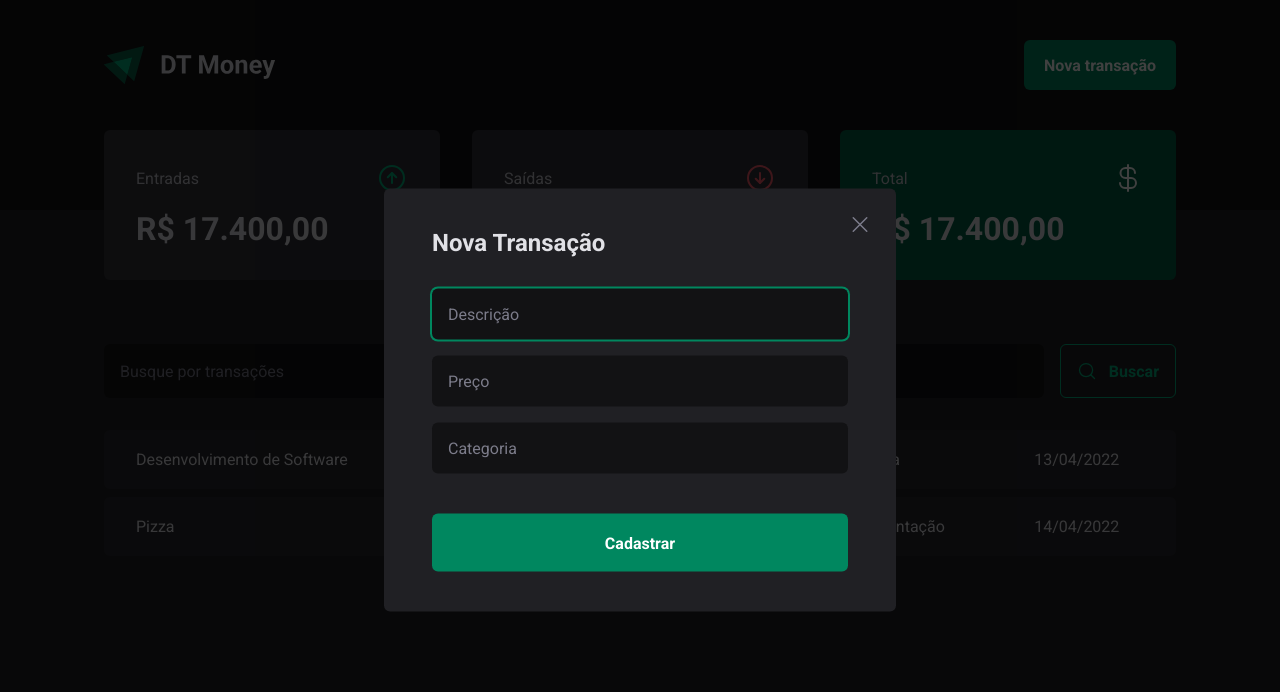
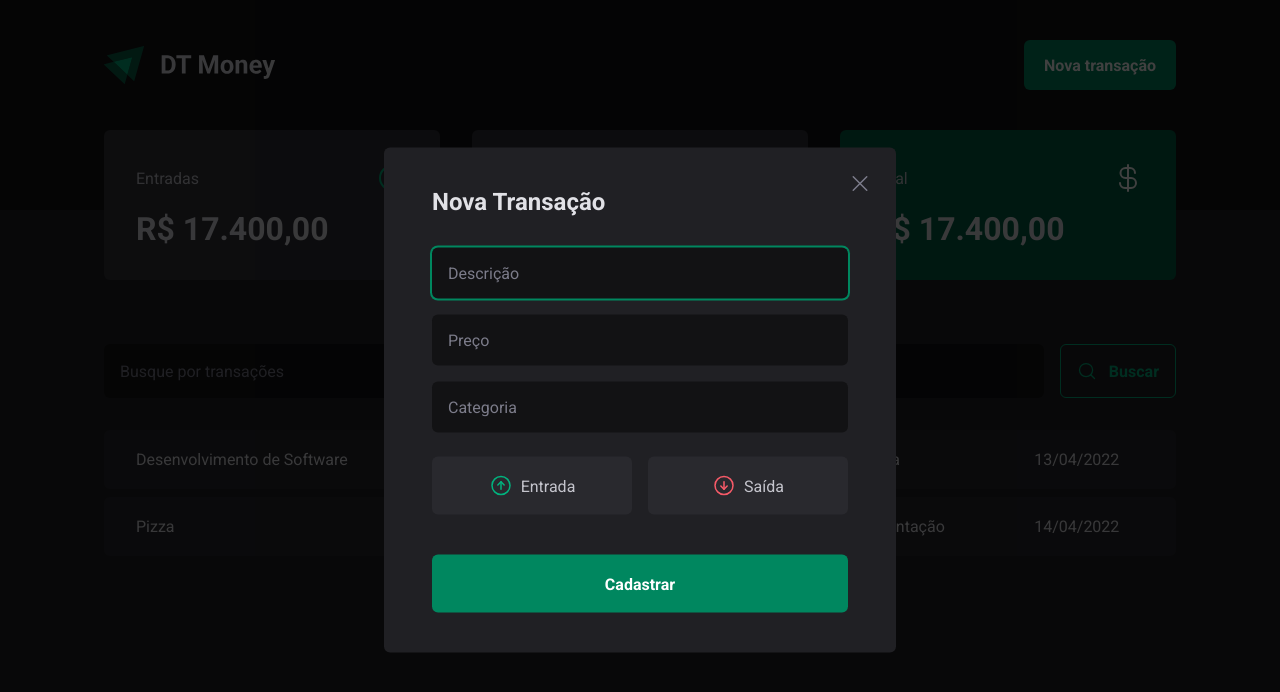
Before and after one commit to ViniciusPrataKloh/dt-money, a React (Vite) app: page / in a window 1280 px wide. Both pictures are taken after a click on the button "Nova transação". Shown: the top 692 px of the page. Built offline with nearby package versions, Linux system fonts and the light colour scheme.

Commit message:
Use RadioGroup from Radix UI to create TransactionsType buttons

```diff
--- a/package.json
+++ b/package.json
@@ -10,6 +10,7 @@
   },
   "dependencies": {
     "@radix-ui/react-dialog": "^1.0.3",
+    "@radix-ui/react-radio-group": "^1.1.2",
     "phosphor-react": "^1.4.1",
     "react": "^18.2.0",
     "react-dom": "^18.2.0",
--- a/src/components/Header/NewTransactionModal/index.tsx
+++ b/src/components/Header/NewTransactionModal/index.tsx
@@ -1,6 +1,6 @@
 import * as Dialog from "@radix-ui/react-dialog";
-import { X } from "phosphor-react";
-import { CloseButton, Content, Overlay } from "./styles";
+import { ArrowCircleDown, ArrowCircleUp, X } from "phosphor-react";
+import { CloseButton, Content, Overlay, TransactionTypeButton, TransactionTypeContainer } from "./styles";
 
 export function NewTransactionModal() {
     return (
@@ -19,16 +19,17 @@
                     <input type="text" placeholder="Preço" id="price" required />
                     <input type="text" placeholder="Categoria" id="category" required />
 
-                    {/* <div>
-                        <button>
-                            <ArrowCircleUp />
+                    <TransactionTypeContainer>
+                        <TransactionTypeButton value="income" variant="income">
+                            <ArrowCircleUp size={24} />
                             <span>Entrada</span>
-                        </button>
-                        <button>
-                            <ArrowCircleDown />
+                        </TransactionTypeButton>
+
+                        <TransactionTypeButton value="outcome" variant="outcome">
+                            <ArrowCircleDown size={24} />
                             <span>Saída</span>
-                        </button>
-                    </div> */}
+                        </TransactionTypeButton>
+                    </TransactionTypeContainer>
 
                     <button type="submit">
                         Cadastrar
--- a/src/components/Header/NewTransactionModal/styles.ts
+++ b/src/components/Header/NewTransactionModal/styles.ts
@@ -1,4 +1,5 @@
 import * as Dialog from "@radix-ui/react-dialog";
+import * as RadioGroup from "@radix-ui/react-radio-group";
 import styled from "styled-components";
 
 export const Overlay = styled(Dialog.Overlay)`
@@ -67,3 +68,47 @@
         }
     }
 `;
+
+export const TransactionTypeContainer = styled(RadioGroup.Root)`
+    display: grid;
+    grid-template-columns: repeat(2, 1fr);
+    gap: 1rem;
+    margin-top: 0.5rem;
+`;
+
+interface TransactionTypeButtonProps {
+    variant: 'income' | 'outcome';
+}
+
+export const TransactionTypeButton = styled(RadioGroup.Item) <TransactionTypeButtonProps>`
+    height: 58px;
+    display: flex;
+    align-items: center;
+    justify-content: center;
+    gap: 0.5rem;
+    padding: 0 1.5rem;
+    border: 0;
+    border-radius: 6px;
+
+    background: ${(props) => props.theme["gray-700"]};
+    color: ${(props) => props.theme["gray-300"]};
+
+    svg{
+        color: ${props => props.variant === 'income' ? props.theme["green-300"] : props.theme["red-300"]};
+    }
+
+    &[data-state="unchecked"]:hover{
+        background: ${(props) => props.theme["gray-600"]};
+        color: ${(props) => props.theme["gray-300"]};
+        transition: background-color 0.2s;
+    }
+
+    &[data-state="checked"]{
+        color: ${(props) => props.theme.white};
+        background: ${props => props.variant === 'income' ? props.theme["green-300"] : props.theme["red-300"]};
+
+        svg{
+            color: ${(props) => props.theme.white};
+        }
+    }
+`;
```
Also changed, not shown: 1 other file (tests, documents, lock files or other folders).
